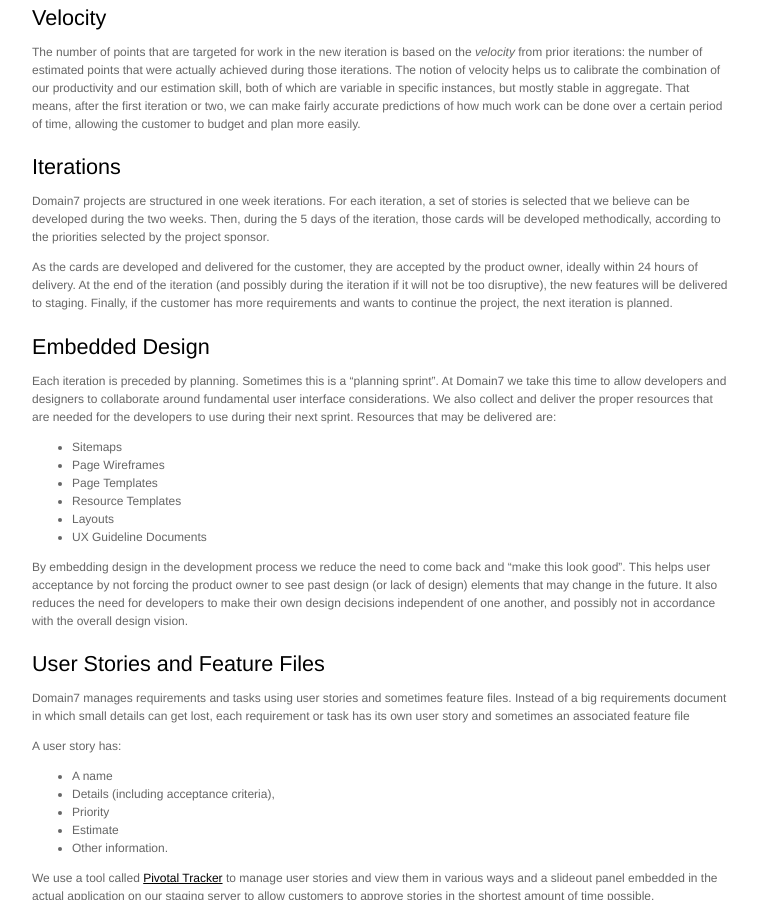
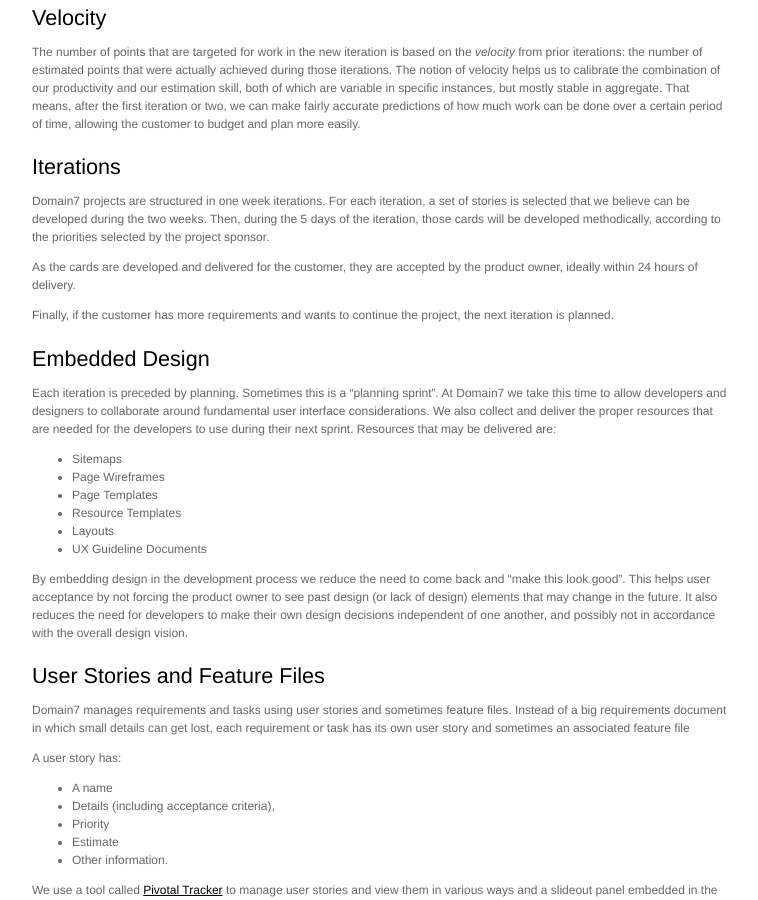
Before and after one commit to domain7/development, a Jekyll site: the page built from stakeholder_narrative.md, in a window 1280 px wide and 900 px high, scrolled down 5138 px. Shown: the whole window, without its empty margins (258-1016 px from the left). Built offline with Jekyll 4.4.1, drawn with Linux system fonts in a browser that asks for light colours.

Commit message:
Iterations

```diff
--- a/_includes/iterations.md
+++ b/_includes/iterations.md
@@ -7,8 +7,7 @@ Then, during the 5 days of the iteration, those cards will be developed methodic
 according to the priorities selected by the project sponsor.
 
 As the cards are developed and delivered for the customer, they are accepted by the product owner, ideally within 24 hours of delivery.
-At the end of the iteration (and possibly during the iteration if it will not be too disruptive),
-the new features will be delivered to staging.
+
 Finally, if the customer has more requirements and wants to continue the project,
 the next iteration is planned.
 
```
